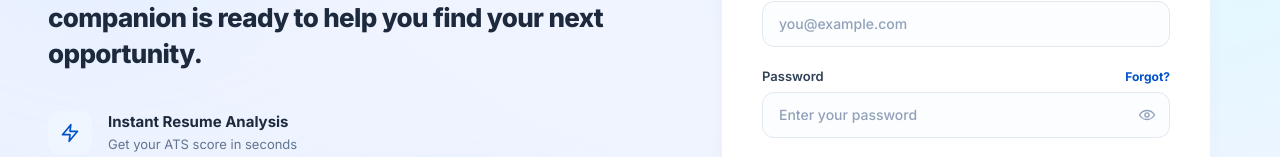
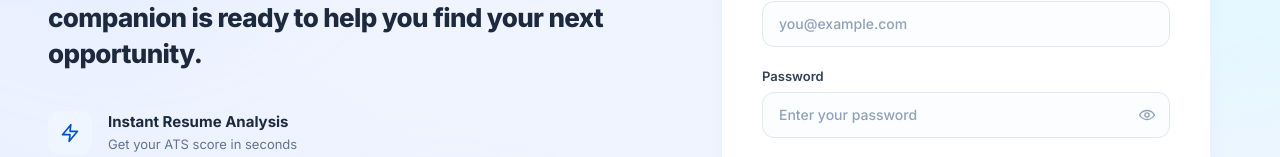
Before and after one commit to vinaypenta22/NextRole, a Next.js app in the folder Frontend/jobsearch/: page /login in a window 1280 px wide. Shown: the part 308-465 px from the top of the page. Built offline with nearby package versions, Linux system fonts and the light colour scheme; no server answers.

Commit message:
Implemented chat

```diff
--- a/Frontend/jobsearch/app/login/page.tsx
+++ b/Frontend/jobsearch/app/login/page.tsx
@@ -82,11 +82,11 @@ export default function LoginPage() {
             autoComplete="current-password"
             required
             togglePassword
-            rightAction={
-              <a href="#" className="text-[12px] font-bold text-[#0052cc] hover:text-[#003fa3]">
-                Forgot?
-              </a>
-            }
+            // rightAction={
+            //   <a href="#" className="text-[12px] font-bold text-[#0052cc] hover:text-[#003fa3]">
+            //     Forgot?
+            //   </a>
+            // }
           />
 
           <div className="flex items-center">
```
Also changed, not shown: 1 other file (tests, documents, lock files or other folders).
